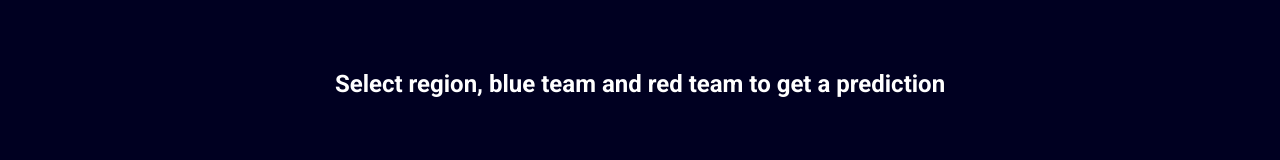
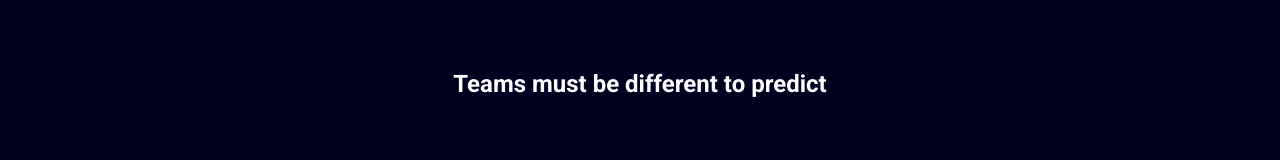
Before and after one commit to SamuelAitamaa/lolesports-predictor, a React (Create React App) app in the folder frontend/: page / in a window 1280 px wide. Shown: the part 414-574 px from the top of the page. Built offline with nearby package versions, Linux system fonts and the light colour scheme.

Commit message:
Error message for predicting with the same team

```diff
--- a/frontend/src/components/About.js
+++ b/frontend/src/components/About.js
@@ -24,7 +24,7 @@ const About = () => {
             The predictor needs to be manually updated every split to use the team data for the ongoing split. I will update on the bottom of this page whenever I have updated
             it.<br></br><br></br>
 
-            The model gives around 70% accuracy and 70% recall without overfitting, being pretty much the same what an average active watcher gets
+            The model gives around 70% accuracy and 80% recall without overfitting, being pretty much the same what an average active watcher gets
             (based on <a href="https://www.twitch.tv/iwilldominate" target="_blank">IWDominate's</a> and his viewers' predictions).
             It could most likely be improved by adding more information, but I decided to leave it as such for now.<br></br><br></br>
 
--- a/frontend/src/components/predictor.js
+++ b/frontend/src/components/predictor.js
@@ -113,7 +113,9 @@ function renderPredictions() {
               <div id="dropdown"><Dropdown options={options} onChange={event => props.setTeam2Name(event.value)} placeholder="Select red team" /></div>
               </div>
             </div>
-      <h2 style={{color: "white", marginTop: "5%"}}>Select region, blue team and red team to get a prediction</h2>
+      {teams.team2 === teams.team1 ?
+      <h2 style={{color: "white", marginTop: "5%"}}>Teams must be different to predict</h2> :
+      <h2 style={{color: "white", marginTop: "5%"}}>Select region, blue team and red team to get a prediction</h2>}
     </>
     )
   }
```
Also changed, not shown: 7 other files (tests, documents, lock files or other folders).
